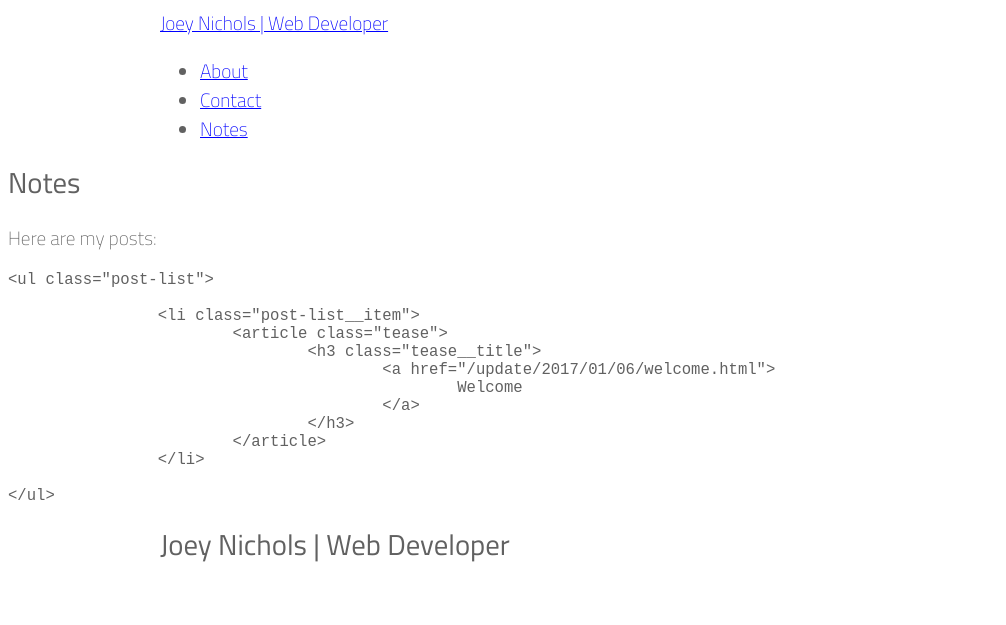
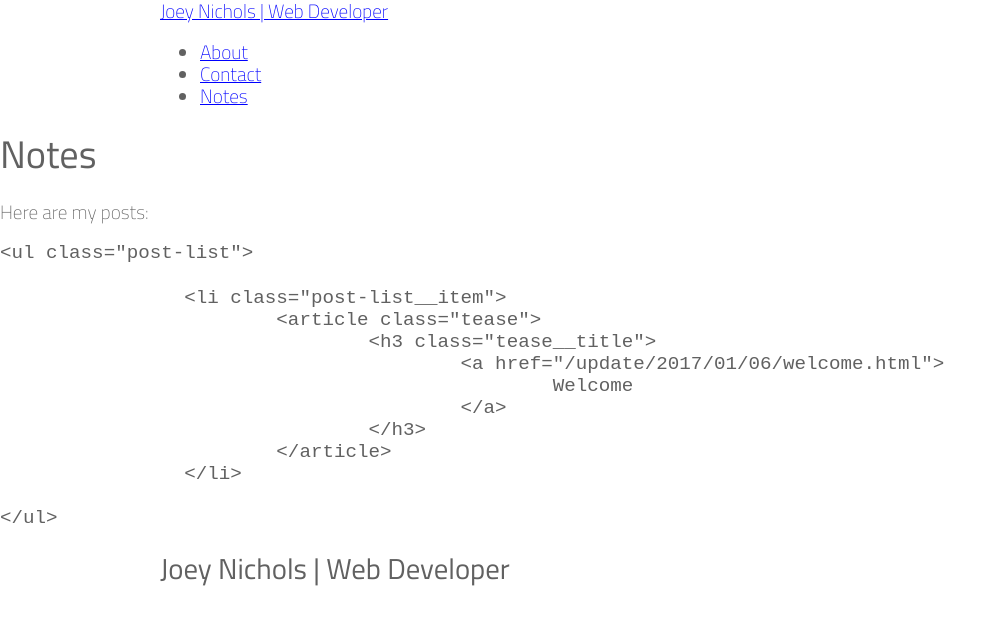
Before and after one commit to joeyquarters/joeyquarters.github.io, a Jekyll site: the page built from notes.md, in a window 1280 px wide. Shown: the top 625 px of the page, without its empty margins (0-1006 px from the left). Built offline with Jekyll 4.4.1, drawn with Linux system fonts in a browser that asks for light colours.

Commit message:
Added normalize.css v5

```diff
--- a/assets/css/main.scss
+++ b/assets/css/main.scss
@@ -5,5 +5,6 @@
 
 @import 'variables';
 @import 'mixins';
+@import 'vendor/normalize';
 @import 'base';
 @import 'components';
--- /dev/null
+++ b/assets/scss/vendor/normalize.scss
@@ -0,0 +1,461 @@
+/*! normalize.css v5.0.0 | MIT License | github.com/necolas/normalize.css */
+
+/* Document
+   ========================================================================== */
+
+/**
+ * 1. Change the default font family in all browsers (opinionated).
+ * 2. Correct the line height in all browsers.
+ * 3. Prevent adjustments of font size after orientation changes in
+ *    IE on Windows Phone and in iOS.
+ */
+
+html {
+  font-family: sans-serif; /* 1 */
+  line-height: 1.15; /* 2 */
+  -ms-text-size-adjust: 100%; /* 3 */
+  -webkit-text-size-adjust: 100%; /* 3 */
+}
+
+/* Sections
+   ========================================================================== */
+
+/**
+ * Remove the margin in all browsers (opinionated).
+ */
+
+body {
+  margin: 0;
+}
+
+/**
+ * Add the correct display in IE 9-.
+ */
+
+article,
+aside,
+footer,
+header,
+nav,
+section {
+  display: block;
+}
+
+/**
+ * Correct the font size and margin on `h1` elements within `section` and
+ * `article` contexts in Chrome, Firefox, and Safari.
+ */
+
+h1 {
+  font-size: 2em;
+  margin: 0.67em 0;
+}
+
+/* Grouping content
+   ========================================================================== */
+
+/**
+ * Add the correct display in IE 9-.
+ * 1. Add the correct display in IE.
+ */
+
+figcaption,
+figure,
+main { /* 1 */
+  display: block;
+}
+
+/**
+ * Add the correct margin in IE 8.
+ */
+
+figure {
+  margin: 1em 40px;
+}
+
+/**
+ * 1. Add the correct box sizing in Firefox.
+ * 2. Show the overflow in Edge and IE.
+ */
+
+hr {
+  box-sizing: content-box; /* 1 */
+  height: 0; /* 1 */
+  overflow: visible; /* 2 */
+}
+
+/**
+ * 1. Correct the inheritance and scaling of font size in all browsers.
+ * 2. Correct the odd `em` font sizing in all browsers.
+ */
+
+pre {
+  font-family: monospace, monospace; /* 1 */
+  font-size: 1em; /* 2 */
+}
+
+/* Text-level semantics
+   ========================================================================== */
+
+/**
+ * 1. Remove the gray background on active links in IE 10.
+ * 2. Remove gaps in links underline in iOS 8+ and Safari 8+.
+ */
+
+a {
+  background-color: transparent; /* 1 */
+  -webkit-text-decoration-skip: objects; /* 2 */
+}
+
+/**
+ * Remove the outline on focused links when they are also active or hovered
+ * in all browsers (opinionated).
+ */
+
+a:active,
+a:hover {
+  outline-width: 0;
+}
+
+/**
+ * 1. Remove the bottom border in Firefox 39-.
+ * 2. Add the correct text decoration in Chrome, Edge, IE, Opera, and Safari.
+ */
+
+abbr[title] {
+  border-bottom: none; /* 1 */
+  text-decoration: underline; /* 2 */
+  text-decoration: underline dotted; /* 2 */
+}
+
+/**
+ * Prevent the duplicate application of `bolder` by the next rule in Safari 6.
+ */
+
+b,
+strong {
+  font-weight: inherit;
+}
+
+/**
+ * Add the correct font weight in Chrome, Edge, and Safari.
+ */
+
+b,
+strong {
+  font-weight: bolder;
+}
+
+/**
+ * 1. Correct the inheritance and scaling of font size in all browsers.
+ * 2. Correct the odd `em` font sizing in all browsers.
+ */
+
+code,
+kbd,
+samp {
+  font-family: monospace, monospace; /* 1 */
+  font-size: 1em; /* 2 */
+}
+
+/**
+ * Add the correct font style in Android 4.3-.
+ */
+
+dfn {
+  font-style: italic;
+}
+
+/**
+ * Add the correct background and color in IE 9-.
+ */
+
+mark {
+  background-color: #ff0;
+  color: #000;
+}
+
+/**
+ * Add the correct font size in all browsers.
+ */
+
+small {
+  font-size: 80%;
+}
+
+/**
+ * Prevent `sub` and `sup` elements from affecting the line height in
+ * all browsers.
+ */
+
+sub,
+sup {
+  font-size: 75%;
+  line-height: 0;
+  position: relative;
+  vertical-align: baseline;
+}
+
+sub {
+  bottom: -0.25em;
+}
+
+sup {
+  top: -0.5em;
+}
+
+/* Embedded content
+   ========================================================================== */
+
+/**
+ * Add the correct display in IE 9-.
+ */
+
+audio,
+video {
+  display: inline-block;
+}
+
+/**
+ * Add the correct display in iOS 4-7.
+ */
+
+audio:not([controls]) {
+  display: none;
+  height: 0;
+}
+
+/**
+ * Remove the border on images inside links in IE 10-.
+ */
+
+img {
+  border-style: none;
+}
+
+/**
+ * Hide the overflow in IE.
+ */
+
+svg:not(:root) {
+  overflow: hidden;
+}
+
+/* Forms
+   ========================================================================== */
+
+/**
+ * 1. Change the font styles in all browsers (opinionated).
+ * 2. Remove the margin in Firefox and Safari.
+ */
+
+button,
+input,
+optgroup,
+select,
+textarea {
+  font-family: sans-serif; /* 1 */
+  font-size: 100%; /* 1 */
+  line-height: 1.15; /* 1 */
+  margin: 0; /* 2 */
+}
+
+/**
+ * Show the overflow in IE.
+ * 1. Show the overflow in Edge.
+ */
+
+button,
+input { /* 1 */
+  overflow: visible;
+}
+
+/**
+ * Remove the inheritance of text transform in Edge, Firefox, and IE.
+ * 1. Remove the inheritance of text transform in Firefox.
+ */
+
+button,
+select { /* 1 */
+  text-transform: none;
+}
+
+/**
+ * 1. Prevent a WebKit bug where (2) destroys native `audio` and `video`
+ *    controls in Android 4.
+ * 2. Correct the inability to style clickable types in iOS and Safari.
+ */
+
+button,
+html [type="button"], /* 1 */
+[type="reset"],
+[type="submit"] {
+  -webkit-appearance: button; /* 2 */
+}
+
+/**
+ * Remove the inner border and padding in Firefox.
+ */
+
+button::-moz-focus-inner,
+[type="button"]::-moz-focus-inner,
+[type="reset"]::-moz-focus-inner,
+[type="submit"]::-moz-focus-inner {
+  border-style: none;
+  padding: 0;
+}
+
+/**
+ * Restore the focus styles unset by the previous rule.
+ */
+
+button:-moz-focusring,
+[type="button"]:-moz-focusring,
+[type="reset"]:-moz-focusring,
+[type="submit"]:-moz-focusring {
+  outline: 1px dotted ButtonText;
+}
+
+/**
+ * Change the border, margin, and padding in all browsers (opinionated).
+ */
+
+fieldset {
+  border: 1px solid #c0c0c0;
+  margin: 0 2px;
+  padding: 0.35em 0.625em 0.75em;
+}
+
+/**
+ * 1. Correct the text wrapping in Edge and IE.
+ * 2. Correct the color inheritance from `fieldset` elements in IE.
+ * 3. Remove the padding so developers are not caught out when they zero out
+ *    `fieldset` elements in all browsers.
+ */
+
+legend {
+  box-sizing: border-box; /* 1 */
+  color: inherit; /* 2 */
+  display: table; /* 1 */
+  max-width: 100%; /* 1 */
+  padding: 0; /* 3 */
+  white-space: normal; /* 1 */
+}
+
+/**
+ * 1. Add the correct display in IE 9-.
+ * 2. Add the correct vertical alignment in Chrome, Firefox, and Opera.
+ */
+
+progress {
+  display: inline-block; /* 1 */
+  vertical-align: baseline; /* 2 */
+}
+
+/**
+ * Remove the default vertical scrollbar in IE.
+ */
+
+textarea {
+  overflow: auto;
+}
+
+/**
+ * 1. Add the correct box sizing in IE 10-.
+ * 2. Remove the padding in IE 10-.
+ */
+
+[type="checkbox"],
+[type="radio"] {
+  box-sizing: border-box; /* 1 */
+  padding: 0; /* 2 */
+}
+
+/**
+ * Correct the cursor style of increment and decrement buttons in Chrome.
+ */
+
+[type="number"]::-webkit-inner-spin-button,
+[type="number"]::-webkit-outer-spin-button {
+  height: auto;
+}
+
+/**
+ * 1. Correct the odd appearance in Chrome and Safari.
+ * 2. Correct the outline style in Safari.
+ */
+
+[type="search"] {
+  -webkit-appearance: textfield; /* 1 */
+  outline-offset: -2px; /* 2 */
+}
+
+/**
+ * Remove the inner padding and cancel buttons in Chrome and Safari on macOS.
+ */
+
+[type="search"]::-webkit-search-cancel-button,
+[type="search"]::-webkit-search-decoration {
+  -webkit-appearance: none;
+}
+
+/**
+ * 1. Correct the inability to style clickable types in iOS and Safari.
+ * 2. Change font properties to `inherit` in Safari.
+ */
+
+::-webkit-file-upload-button {
+  -webkit-appearance: button; /* 1 */
+  font: inherit; /* 2 */
+}
+
+/* Interactive
+   ========================================================================== */
+
+/*
+ * Add the correct display in IE 9-.
+ * 1. Add the correct display in Edge, IE, and Firefox.
+ */
+
+details, /* 1 */
+menu {
+  display: block;
+}
+
+/*
+ * Add the correct display in all browsers.
+ */
+
+summary {
+  display: list-item;
+}
+
+/* Scripting
+   ========================================================================== */
+
+/**
+ * Add the correct display in IE 9-.
+ */
+
+canvas {
+  display: inline-block;
+}
+
+/**
+ * Add the correct display in IE.
+ */
+
+template {
+  display: none;
+}
+
+/* Hidden
+   ========================================================================== */
+
+/**
+ * Add the correct display in IE 10-.
+ */
+
+[hidden] {
+  display: none;
+}
```
